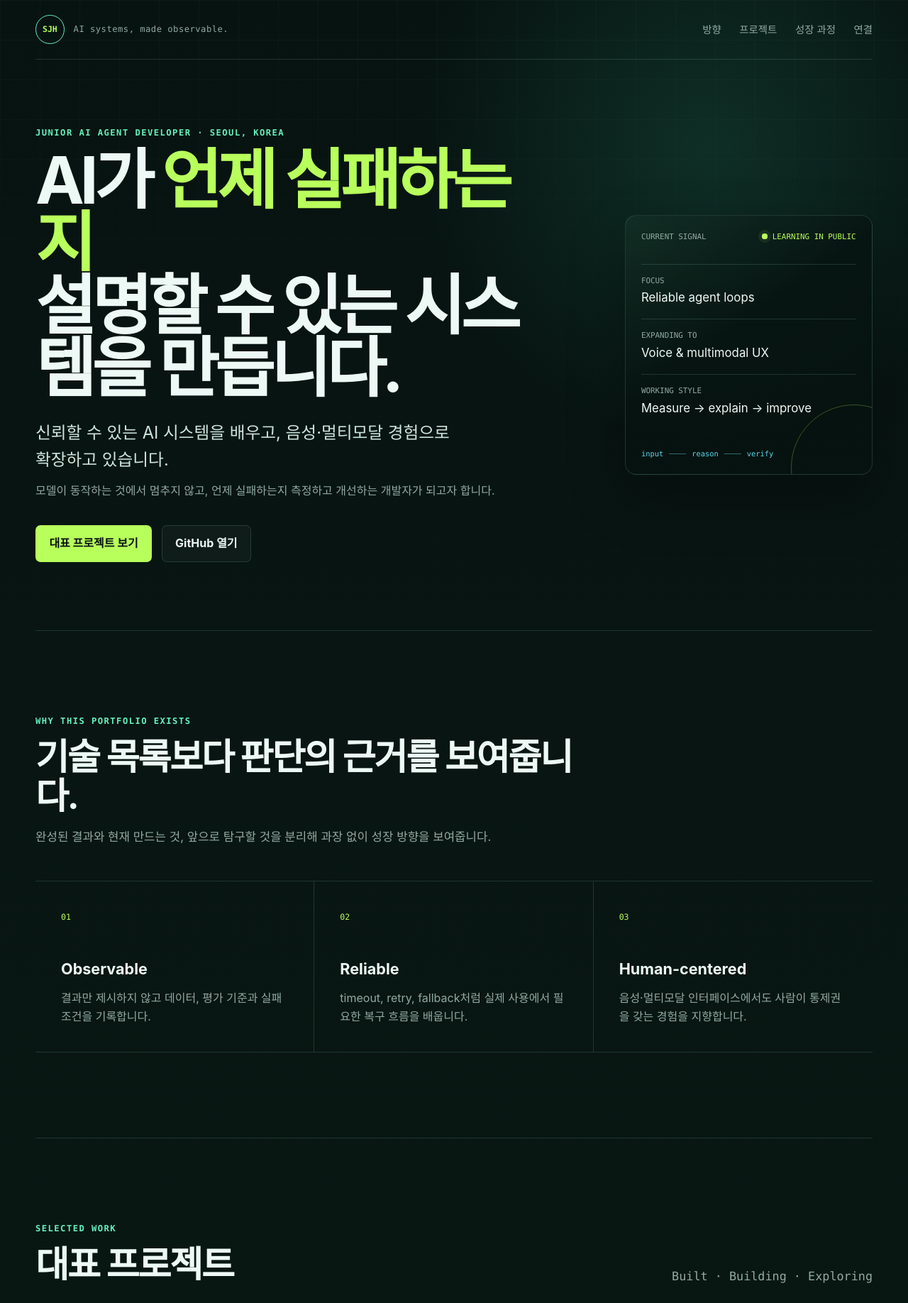
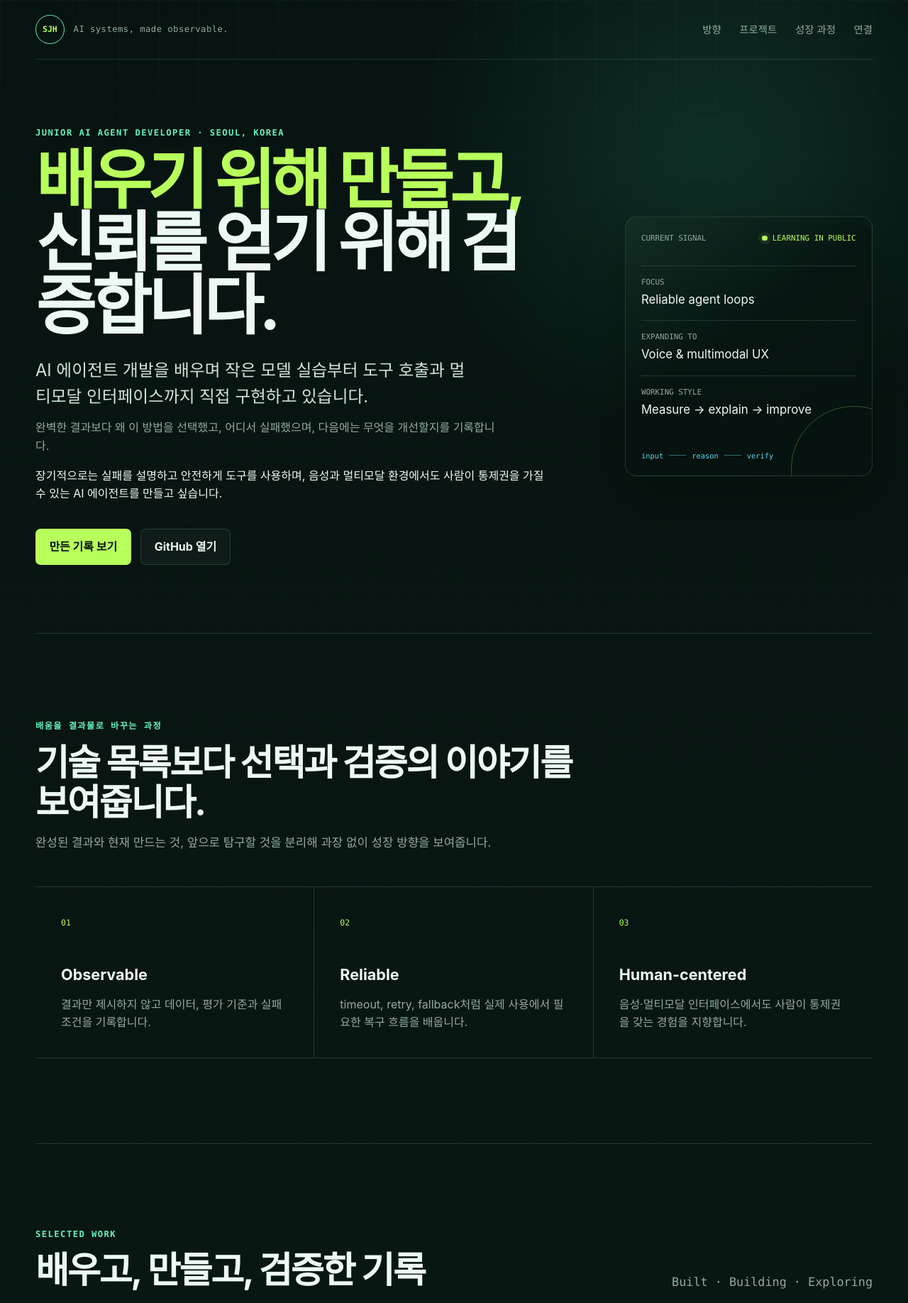
Before and after one commit to SJeongHyeon/ai-agent-portfolio, a website with bundled scripts: page index.html in a window 1280 px wide. Shown: the top 1836 px of the page at 71% size. Built offline with nearby package versions, Linux system fonts and the light colour scheme.

Commit message:
feat: revise portfolio growth narrative

```diff
--- a/index.html
+++ b/index.html
@@ -5,7 +5,7 @@
     <meta name="viewport" content="width=device-width, initial-scale=1.0" />
     <meta
       name="description"
-      content="신뢰할 수 있는 AI 시스템을 배우고 음성·멀티모달 경험으로 확장하는 주니어 AI 에이전트 개발자 서정현의 포트폴리오"
+      content="배우기 위해 만들고 신뢰를 얻기 위해 검증하는 주니어 AI 에이전트 개발자 서정현의 성장 포트폴리오"
     />
     <meta name="theme-color" content="#071311" />
     <title>서정현 | Junior AI Agent Developer</title>
@@ -33,13 +33,14 @@
         <div class="hero__content">
           <p class="eyebrow">Junior AI Agent Developer · Seoul, Korea</p>
           <h1>
-            AI가 <em>언제 실패하는지</em><br />
-            설명할 수 있는 시스템을 만듭니다.
+            <em>배우기 위해 만들고,</em><br />
+            신뢰를 얻기 위해 검증합니다.
           </h1>
           <p class="hero__lead" id="profile-positioning"></p>
           <p class="hero__statement" id="profile-statement"></p>
+          <p class="hero__vision" id="profile-vision"></p>
           <div class="hero__actions">
-            <a class="button button--primary" href="#projects">대표 프로젝트 보기</a>
+            <a class="button button--primary" href="#projects">만든 기록 보기</a>
             <a
               class="button button--secondary"
               href="https://github.com/SJeongHyeon"
@@ -78,8 +79,8 @@
 
       <section class="section section--evidence" id="evidence">
         <div class="section-heading">
-          <p class="eyebrow">Why this portfolio exists</p>
-          <h2>기술 목록보다 판단의 근거를 보여줍니다.</h2>
+          <p class="eyebrow">배움을 결과물로 바꾸는 과정</p>
+          <h2>기술 목록보다 선택과 검증의 이야기를 보여줍니다.</h2>
           <p>
             완성된 결과와 현재 만드는 것, 앞으로 탐구할 것을 분리해 과장 없이
             성장 방향을 보여줍니다.
@@ -108,7 +109,7 @@
         <div class="section-heading section-heading--row">
           <div>
             <p class="eyebrow">Selected work</p>
-            <h2>대표 프로젝트</h2>
+            <h2>배우고, 만들고, 검증한 기록</h2>
           </div>
           <p class="status-legend">Built · Building · Exploring</p>
         </div>
@@ -117,8 +118,8 @@
 
       <section class="section section--growth" id="growth">
         <div class="section-heading">
-          <p class="eyebrow">Growth map</p>
-          <h2>모델 구현에서 신뢰할 수 있는 멀티모달 에이전트까지</h2>
+          <p class="eyebrow">AI 에이전트 개발자로 가는 여정</p>
+          <h2>모델의 실패를 이해하는 것에서 사람 중심의 에이전트까지</h2>
         </div>
         <ol class="growth-path">
           <li>
@@ -142,7 +143,7 @@
       <section class="contact" id="contact">
         <div>
           <p class="eyebrow">Let’s connect</p>
-          <h2>완벽함보다 검증 가능한 성장을 보여드리겠습니다.</h2>
+          <h2>완벽한 개발자보다, 계속 검증하며 성장하는 개발자가 되겠습니다.</h2>
         </div>
         <a
           class="button button--light"
--- a/src/main.js
+++ b/src/main.js
@@ -2,6 +2,7 @@ import { profile, projects, renderProjectCard } from "./portfolio.js";
 
 const positioning = document.querySelector("#profile-positioning");
 const statement = document.querySelector("#profile-statement");
+const vision = document.querySelector("#profile-vision");
 const projectGrid = document.querySelector("#project-grid");
 const currentYear = document.querySelector("#current-year");
 
@@ -13,6 +14,10 @@ if (statement) {
   statement.textContent = profile.statement;
 }
 
+if (vision) {
+  vision.textContent = profile.vision;
+}
+
 if (projectGrid) {
   projectGrid.innerHTML = projects.map(renderProjectCard).join("");
 }
--- a/src/portfolio.js
+++ b/src/portfolio.js
@@ -2,9 +2,11 @@ export const profile = {
   name: "서정현",
   role: "Junior AI Agent Developer",
   positioning:
-    "신뢰할 수 있는 AI 시스템을 배우고, 음성·멀티모달 경험으로 확장하고 있습니다.",
+    "AI 에이전트 개발을 배우며 작은 모델 실습부터 도구 호출과 멀티모달 인터페이스까지 직접 구현하고 있습니다.",
   statement:
-    "모델이 동작하는 것에서 멈추지 않고, 언제 실패하는지 측정하고 개선하는 개발자가 되고자 합니다.",
+    "완벽한 결과보다 왜 이 방법을 선택했고, 어디서 실패했으며, 다음에는 무엇을 개선할지를 기록합니다.",
+  vision:
+    "장기적으로는 실패를 설명하고 안전하게 도구를 사용하며, 음성과 멀티모달 환경에서도 사람이 통제권을 가질 수 있는 AI 에이전트를 만들고 싶습니다.",
   githubUrl: "https://github.com/SJeongHyeon",
 };
 
```
Also changed, not shown: tests/portfolio.test.mjs (+23 -2 lines).
